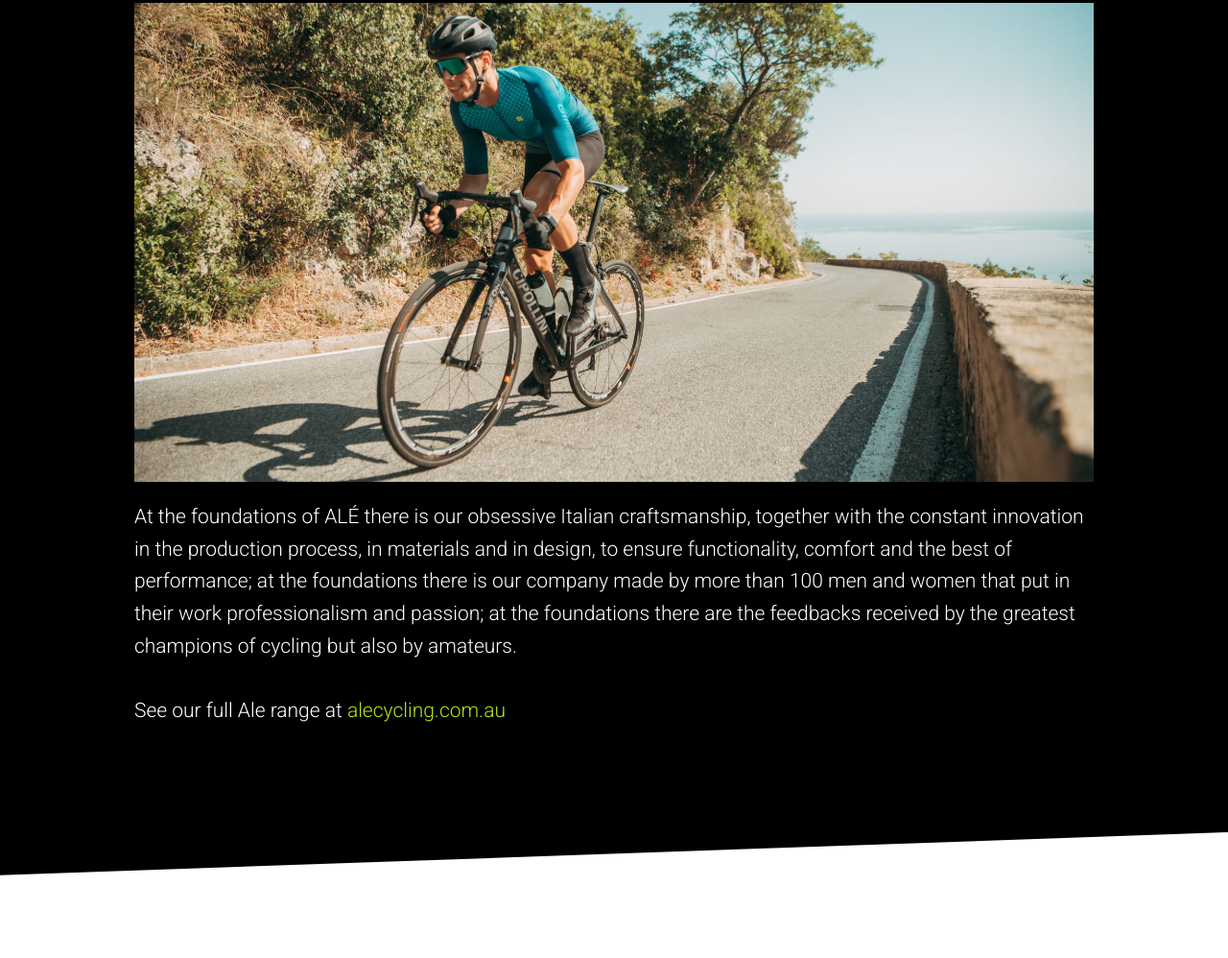
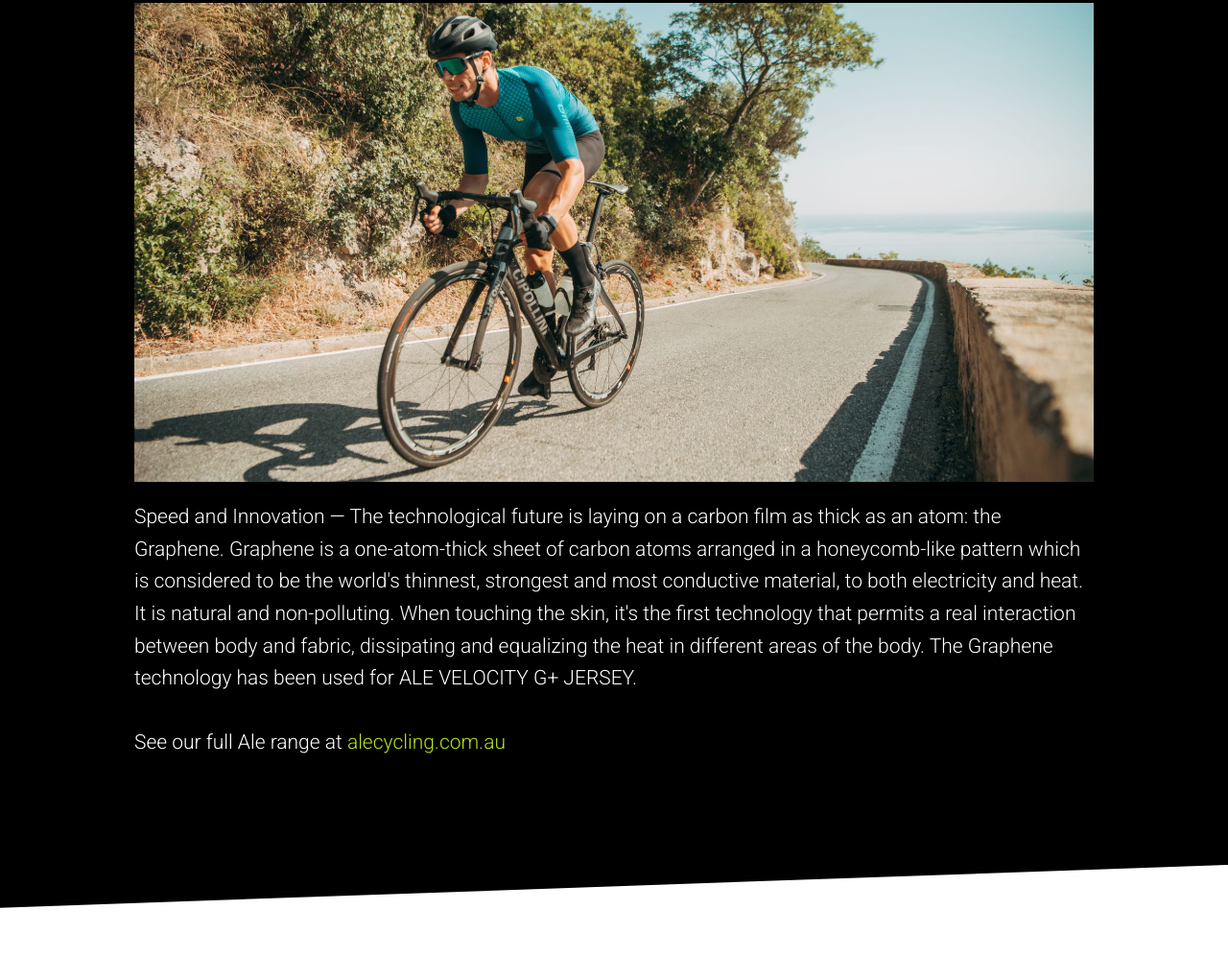
Before and after one commit to mchimports/zoncolan, a plain HTML site: page index.html in a window 1280 px wide. Shown: the part 2039-3037 px from the top of the page at 96% size. Drawn offline with Linux system fonts and the light colour scheme.

Commit message:
Update index.html

```diff
--- a/index.html
+++ b/index.html
@@ -189,7 +189,7 @@
               <span class="">
                 <span>
                   <img class="" src="new-ale.jpg" alt=""><br>
-                  At the foundations of ALÉ there is our obsessive Italian craftsmanship, together with the constant innovation in the production process, in materials and in design, to ensure functionality, comfort and the best of performance; at the foundations there is our company made by more than 100 men and women that put in their work professionalism and passion; at the foundations there are the feedbacks received by the greatest champions of cycling but also by amateurs.<br><br>
+                  Speed and Innovation — The technological future is laying on a carbon film as thick as an atom: the Graphene. Graphene is a one-atom-thick sheet of carbon atoms arranged in a honeycomb-like pattern which is considered to be the world's thinnest, strongest and most conductive material, to both electricity and heat. It is natural and non-polluting. When touching the skin, it's the first technology that permits a real interaction between body and fabric, dissipating and equalizing the heat in different areas of the body. The Graphene technology has been used for ALE VELOCITY G+ JERSEY.<br><br>
                   See our full Ale range at <a href="https://alecycling.com.au/" target="_blank">alecycling.com.au</a>
 
 
```
